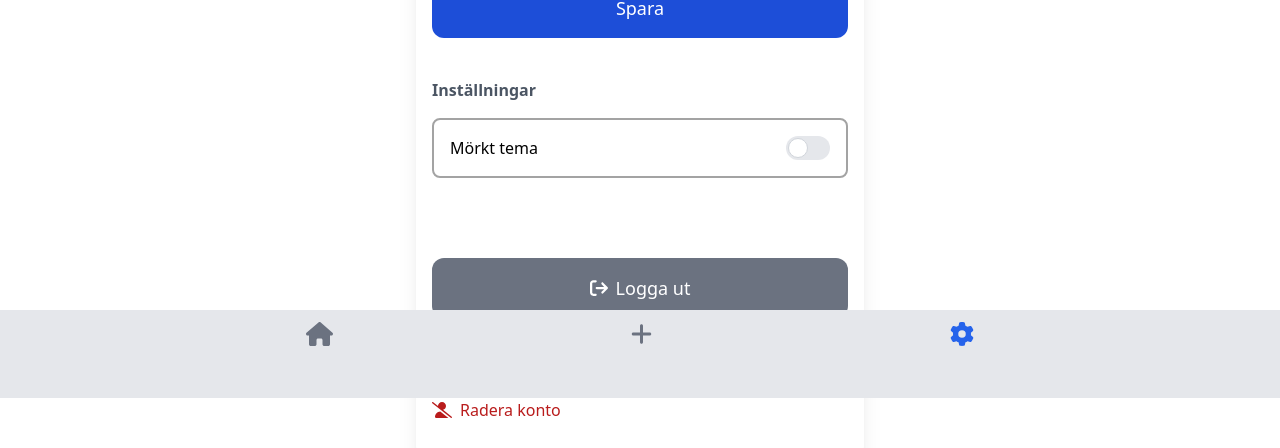
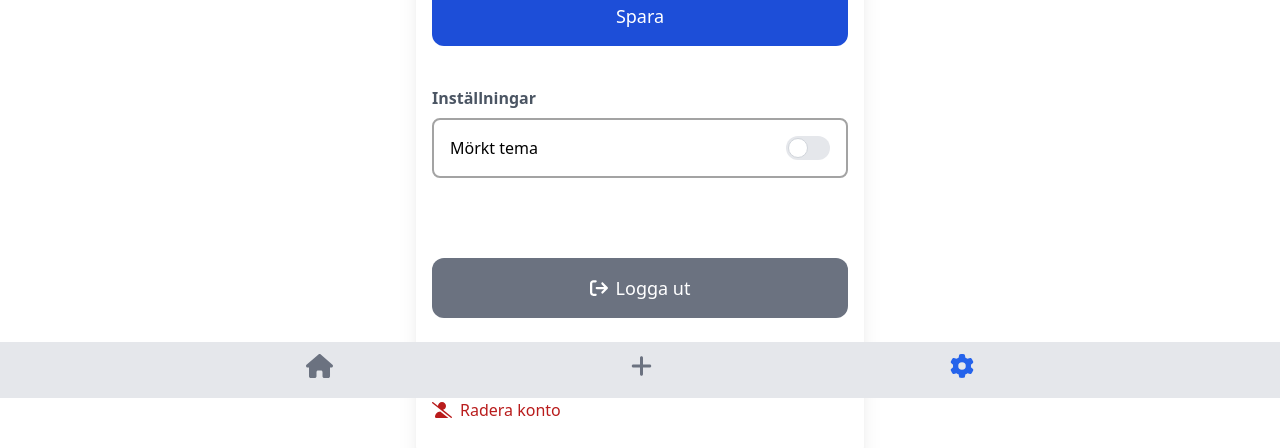
Before and after one commit to Danster2020/ekonomiappen-v2, a React (Vite) app in the folder frontend/: page /user_settings in a window 1280 px wide. Shown: the part 402-850 px from the top of the page. Built offline with nearby package versions, Linux system fonts and the light colour scheme; no server answers; sample sign-in values are in the browser's storage.

Commit message:
design fix

```diff
--- a/frontend/index.html
+++ b/frontend/index.html
@@ -18,7 +18,7 @@
   <meta name="apple-mobile-web-app-status-bar-style" content="black-translucent">
 
 
-  <meta name="viewport" content="width=device-width, initial-scale=1.0" />
+  <meta name="viewport" content="width=device-width, initial-scale=1.0, viewport-fit=cover" />
   <title>Ekonomiappen</title>
 </head>
 
--- a/frontend/src/Home.jsx
+++ b/frontend/src/Home.jsx
@@ -145,7 +145,7 @@ export const Home = () => {
 
                     {items.length > 0 ? sortedItems?.map((item, i) => (
                         <Link key={i} to={`/edit_item/${item.id}`} state={item}
-                            className="flex justify-between items-center w-full max-w-md p-4 mt-8 bg-blue-900 rounded-2xl shadow-sm animate__animated animate__zoomIn hover:bg-gray-800">
+                            className="flex justify-between items-center w-full max-w-md p-4 mt-8 bg-blue-900 dark:bg-blue-700 dark:hover:bg-blue-900 rounded-2xl shadow-sm animate__animated animate__zoomIn hover:bg-gray-800">
                             <div className="text-white truncate">
                                 <h3 className="inline text-3xl">{item.title}</h3>
                                 <p className="mt-3 text-4xl">{item.price.toLocaleString()} kr</p>
--- a/frontend/src/UserSettings.jsx
+++ b/frontend/src/UserSettings.jsx
@@ -87,7 +87,7 @@ export const UserSettings = ({ toggleDarkMode, isDarkMode }) => {
                         <button className="button_1 flex-grow bg-blue-700" value="Spara" onClick={handleUpdate}>Spara</button>
                     </form>
 
-                    <span className='input_label mt-10 mb-4'>Inställningar</span>
+                    <span className='input_label mt-10'>Inställningar</span>
                     <div className='flex-col text-black dark:text-white px-4 py-4 border-2 border-neutral-400 rounded-lg'>
                         <div className='flex w-full'>
                             <span className='w-full'>Mörkt tema</span>
--- a/frontend/src/components/ItemForm.jsx
+++ b/frontend/src/components/ItemForm.jsx
@@ -84,7 +84,7 @@ export default function ItemForm({ title }) {
                         {!state && <Link className="button_1 bg-gray-500" to="/">
                             Avbryt
                         </Link>}
-                        {state && <button className='button_1 bg-red-600' onClick={() => handleDelete()}><FontAwesomeIcon icon={faTrash} title="Radera" className='pr-2' />Radera</button>}
+                        {state && <button className="button_1 bg-red-700 dark:bg-red-900 hover:dark:bg-red-950" onClick={() => handleDelete()}><FontAwesomeIcon icon={faTrash} title="Radera" className='pr-2' />Radera</button>}
                         {!state && <button className="button_1 flex-grow bg-blue-700" onClick={handleCreate}>Lägg till</button>}
                         {state && <button className="button_1 flex-grow bg-blue-700" onClick={handleUpdate}>Spara</button>}
 
--- a/frontend/src/index.css
+++ b/frontend/src/index.css
@@ -18,11 +18,11 @@
 
         .footer {
             @apply fixed bottom-0 left-0 right-0 p-2 mt-8 text-gray-500 bg-gray-200;
-            padding-bottom: calc(3rem + env(safe-area-inset-bottom))
+            padding-bottom: calc(1rem + env(safe-area-inset-bottom))
         }
 
         .button_1 {
-            @apply inline-block p-4 text-lg text-center text-white cursor-pointer rounded-xl hover:bg-gray-800;
+            @apply inline-block p-4 text-lg text-center text-white cursor-pointer rounded-xl hover:bg-neutral-700;
         }
 
         .input_heading_a {
@@ -30,7 +30,7 @@
         }
 
         .input_label {
-            @apply block font-semibold text-gray-600 dark:text-white;
+            @apply block mb-2 font-semibold text-gray-600 dark:text-white;
         }
 
         .input_w_small {
```
